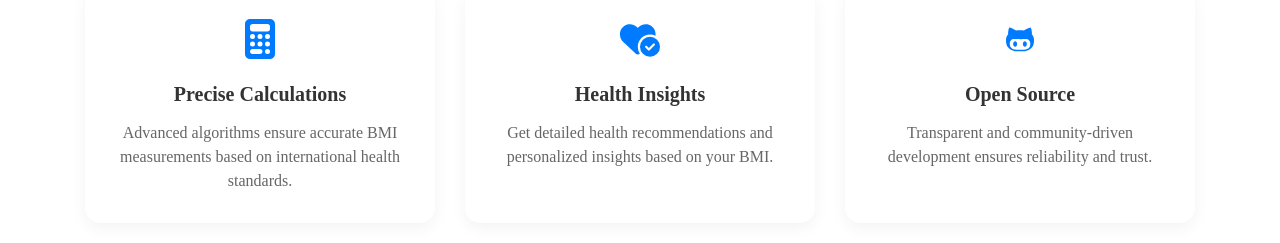
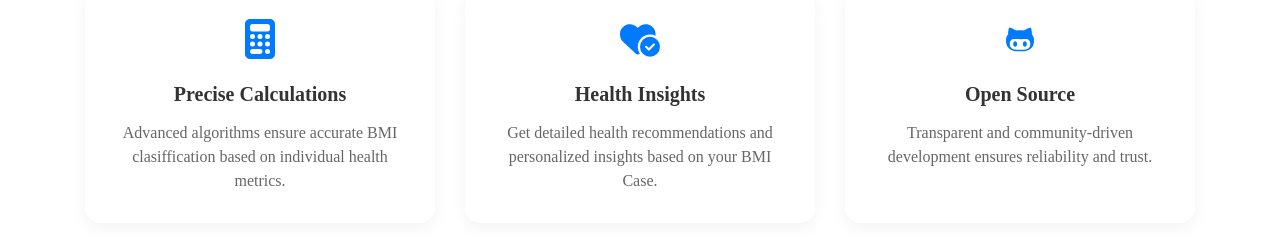
Before and after one commit to g-tumwesigye/Fitverse_UI, a React (Vite) app in the folder pred/: page / in a window 1280 px wide. Shown: the part 1580-1823 px from the top of the page. Built offline with nearby package versions, Linux system fonts and the light colour scheme.

Commit message:
tech.jsx

```diff
--- a/pred/src/components/Technology/tech.jsx
+++ b/pred/src/components/Technology/tech.jsx
@@ -11,16 +11,14 @@ const tech = () => {
           <div className='card'>
             <FaCalculator />
             <h4>Precise Calculations</h4>
-            <p>Advanced algorithms ensure accurate BMI
-                measurements based on international
-                health standards.
+            <p>Advanced algorithms ensure accurate BMI clasiffication based on individual health metrics.
             </p>
           </div>
 
           <div className='card'>
           <FaHeartCircleCheck />
             <h4>Health Insights</h4>
-            <p>Get detailed health recommendations and personalized insights based on your BMI.
+            <p>Get detailed health recommendations and personalized insights based on your BMI Case.
             </p>
           </div>
 
```
